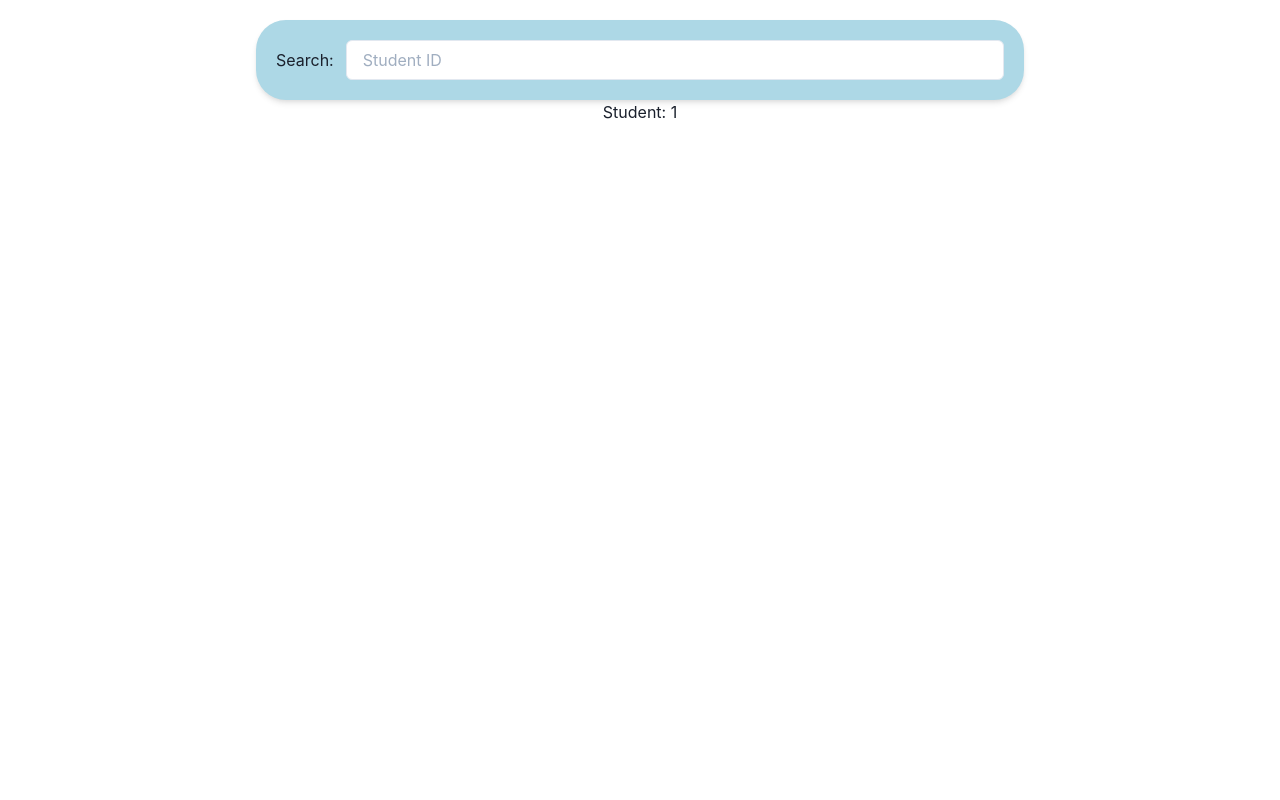
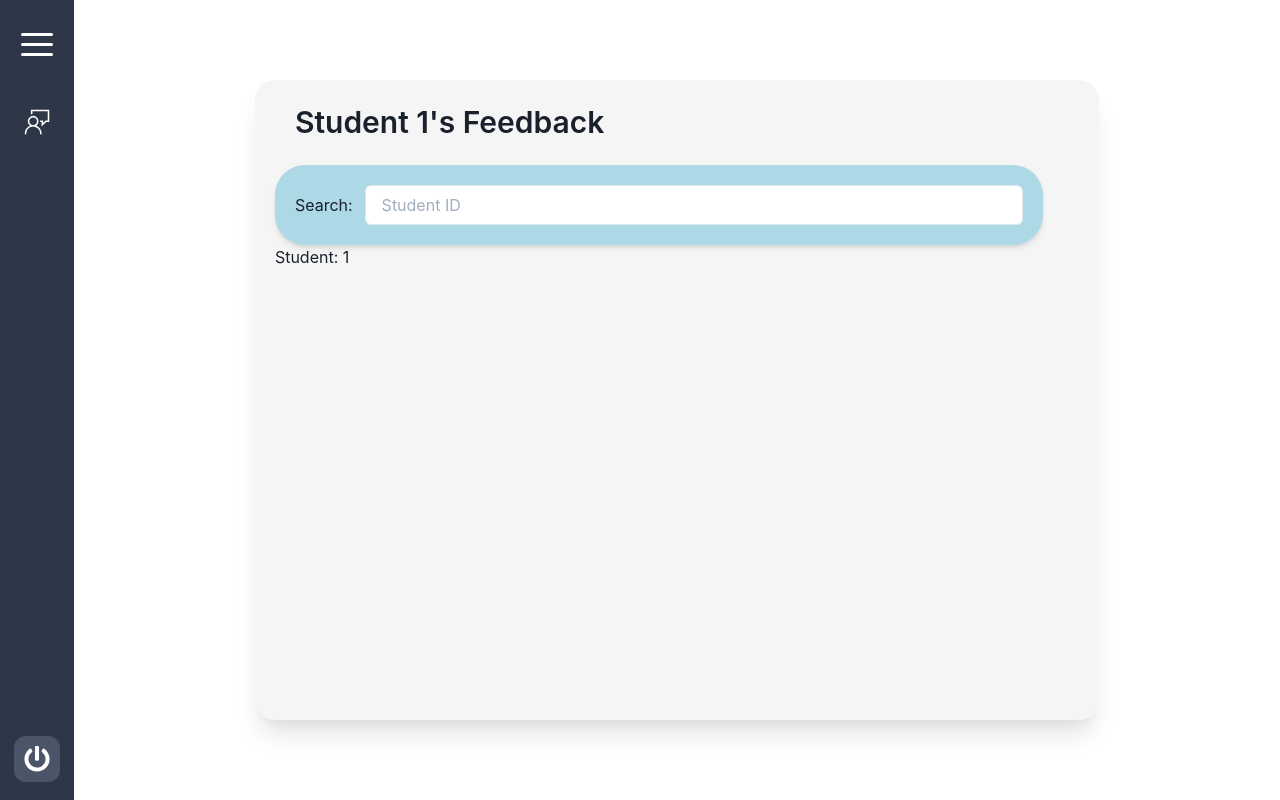
Before and after one commit to kahkoii/Simulated-Ratings-Microservice, a React (Create React App) app in the folder frontend/: page /feedback/1 in a window 1280 px wide. Built offline with nearby package versions, Linux system fonts and the light colour scheme.

Commit message:
feat: create navbar and refactored layout style

```diff
--- a/frontend/package.json
+++ b/frontend/package.json
@@ -15,8 +15,10 @@
     "@types/react-dom": "^17.0.11",
     "axios": "^0.25.0",
     "framer-motion": "5",
+    "hamburger-react": "^2.4.1",
     "react": "^17.0.2",
     "react-dom": "^17.0.2",
+    "react-icons": "^4.3.1",
     "react-router-dom": "^6.2.1",
     "react-scripts": "5.0.0",
     "typescript": "^4.5.4",
--- a/frontend/src/components/RatingsReceived.tsx
+++ b/frontend/src/components/RatingsReceived/RatingsReceived.tsx
@@ -1,7 +1,7 @@
 import { Flex, Text } from "@chakra-ui/react";
 import { useEffect, useState } from "react";
-import { apiGetRatings } from "../endpoints/ratings";
-import { IRating } from "../interfaces";
+import { apiGetRatings } from "../../endpoints/ratings";
+import { IRating } from "../../interfaces";
 
 interface Props {
   studentId: string;
--- /dev/null
+++ b/frontend/src/components/SideNavbar/SideNavIconLink.tsx
@@ -0,0 +1,38 @@
+import { Flex, Tooltip } from "@chakra-ui/react";
+import { NavLink } from "react-router-dom";
+
+interface SideNavIconLinkProps {
+  to: string;
+  icon: JSX.Element;
+  tooltipMsg?: string;
+}
+
+const SideNavIconLink: React.FC<SideNavIconLinkProps> = (props) => {
+  const { to, tooltipMsg, icon } = props;
+  return (
+    <Flex borderRadius="12px" overflow="hidden" _hover={{ bg: "gray.900" }}>
+      <Tooltip
+        hasArrow
+        bg="gray.300"
+        color="black"
+        label={tooltipMsg}
+        placement="right"
+      >
+        <NavLink
+          to={to}
+          style={({ isActive }) => ({
+            width: "100%",
+            color: isActive ? "#2d3748" : "white",
+            background: isActive ? "white" : "none",
+            fontSize: "28px",
+            padding: "12px",
+          })}
+        >
+          {icon}
+        </NavLink>
+      </Tooltip>
+    </Flex>
+  );
+};
+
+export default SideNavIconLink;
--- /dev/null
+++ b/frontend/src/components/SideNavbar/SideNavTextLink.tsx
@@ -0,0 +1,42 @@
+import { Flex, Text } from "@chakra-ui/react";
+import { NavLink } from "react-router-dom";
+
+interface SideNavTextLinkProps {
+  to: string;
+  text: string;
+  icon: JSX.Element;
+}
+
+const SideNavTextLink: React.FC<SideNavTextLinkProps> = (props) => {
+  const { to, text, icon } = props;
+  return (
+    <Flex
+      width="100%"
+      paddingLeft="10px"
+      minWidth="210px"
+      borderRadius={{ base: "0px", md: "12px" }}
+      overflow="hidden"
+      _hover={{ bg: "gray.900" }}
+    >
+      <NavLink
+        to={to}
+        style={({ isActive }) => ({
+          width: "100%",
+          color: isActive ? "#2d3748" : "white",
+          background: isActive ? "white" : "none",
+          fontSize: "28px",
+          padding: "12px",
+        })}
+      >
+        <Flex alignItems="center" paddingLeft={{ base: "8vw", md: "6px" }}>
+          {icon}
+          <Text fontSize="16px" marginLeft="12px">
+            {text}
+          </Text>
+        </Flex>
+      </NavLink>
+    </Flex>
+  );
+};
+
+export default SideNavTextLink;
--- /dev/null
+++ b/frontend/src/components/SideNavbar/SideNavbar.tsx
@@ -0,0 +1,184 @@
+import { useState } from "react";
+import { Flex, Text, Avatar } from "@chakra-ui/react";
+import { FaPowerOff } from "react-icons/fa";
+import Hamburger from "hamburger-react";
+import SideNavIconLink from "./SideNavIconLink";
+import SideNavTextLink from "./SideNavTextLink";
+
+interface SideNavbarProps {
+  // Page Name, URL, Icon Component
+  locations: [string, string, JSX.Element][];
+}
+
+const SideNavbar: React.FC<SideNavbarProps> = (props) => {
+  const { locations } = props;
+  const [isMenuOpen, setMenuState] = useState(false);
+  // PLACEHOLDER VALUES
+  const name = "T024681012";
+
+  // TODO
+  const power = (): void => {
+    // eslint-disable-next-line no-console
+    console.log("power button clicked");
+  };
+
+  return !isMenuOpen ? (
+    // Closed Navbar
+    <Flex
+      bgColor="gray.700"
+      position="fixed"
+      minWidth="70px"
+      alignItems="center"
+      flexDirection={{ base: "row", md: "column" }}
+      height={{ base: "auto", md: "100%" }}
+      width={{ base: "100%", md: "auto" }}
+      zIndex="10"
+    >
+      {/* Hamburger Container */}
+      <Flex
+        margin={{ base: "0", md: "20px 0px 28px 0px" }}
+        position={{ base: "absolute", md: "static" }}
+        right={{ base: "4vw", md: "auto" }}
+      >
+        <Hamburger
+          color="#fff"
+          rounded
+          toggled={isMenuOpen}
+          toggle={setMenuState}
+          label="Show Menu"
+          hideOutline={false}
+        />
+      </Flex>
+      {/* Icon Links Container */}
+      <Flex
+        flexDirection={{ base: "row", md: "column" }}
+        margin-top="30px"
+        gridGap="16px"
+        role="group"
+        alignItems="center"
+        display={{ base: "none", md: "flex" }}
+      >
+        {Array.from(locations, ([pageName, endpoint, component], index) => (
+          <SideNavIconLink
+            key={index}
+            to={endpoint}
+            tooltipMsg={pageName}
+            icon={component}
+          />
+        ))}
+      </Flex>
+      {/* Bottom Section Container */}
+      <Flex
+        marginTop="auto"
+        marginBottom="0"
+        width={{ base: "auto", md: "100%" }}
+        justifyContent="center"
+      >
+        <Flex
+          margin={{ base: "10px 16px", md: "18px 14px" }}
+          bgColor="gray.600"
+          padding="10px"
+          borderRadius="12px"
+          cursor="pointer"
+          onClick={power}
+          _hover={{
+            bgColor: "gray.400",
+          }}
+        >
+          <FaPowerOff color="white" size="26px" />
+        </Flex>
+      </Flex>
+    </Flex>
+  ) : (
+    // Opened Navbar
+    <Flex
+      flexDirection="column"
+      bgColor="gray.700"
+      position="fixed"
+      height="100%"
+      alignItems="center"
+      width={{ base: "100%", md: "auto" }}
+      zIndex="10"
+    >
+      {/* Hamburger Container */}
+      <Flex
+        margin="20px 0px 28px 0px"
+        marginRight={{ md: "62px" }}
+        gridGap="12px"
+      >
+        <Flex position="absolute" right={{ base: "4vw", md: "10px" }}>
+          <Hamburger
+            color="#fff"
+            rounded
+            toggled={isMenuOpen}
+            toggle={setMenuState}
+            label="Show Menu"
+            hideOutline={false}
+          />
+        </Flex>
+      </Flex>
+      {/* Text Links Container */}
+      <Flex
+        flexDirection="column"
+        gridGap="16px"
+        marginTop="48px"
+        role="group"
+        alignItems="center"
+        width={{ base: "100%", md: "auto" }}
+      >
+        {Array.from(locations, ([pageName, endpoint, component], index) => (
+          <SideNavTextLink
+            key={index}
+            to={endpoint}
+            text={pageName}
+            icon={component}
+          />
+        ))}
+      </Flex>
+      {/* Bottom User Section Container */}
+      <Flex
+        marginTop="auto"
+        marginBottom="0"
+        width="100%"
+        bgColor="gray.600"
+        padding="18px 12px"
+        alignItems="center"
+      >
+        <Avatar
+          name={name}
+          alt="Profile Picture"
+          boxSize="38px"
+          borderRadius="30px"
+          marginLeft={{ base: "3vw", md: "0" }}
+        />
+        <Flex
+          flexDirection="column"
+          justifyContent="center"
+          color="white"
+          margin="0px 8px"
+          whiteSpace="nowrap"
+          overflow="hidden"
+        >
+          <Text fontSize="13px">{name}</Text>
+          <Text fontSize="10px" fontWeight="semibold">
+            Student
+          </Text>
+        </Flex>
+        <Flex
+          margin="0 0 0 auto"
+          padding="10px"
+          borderRadius="12px"
+          cursor="pointer"
+          onClick={power}
+          _hover={{
+            bgColor: "gray.400",
+          }}
+        >
+          <FaPowerOff color="white" size="26px" />
+        </Flex>
+      </Flex>
+    </Flex>
+  );
+};
+
+export default SideNavbar;
--- a/frontend/src/pages/Layout.tsx
+++ b/frontend/src/pages/Layout.tsx
@@ -1,19 +1,46 @@
-import { Flex } from "@chakra-ui/react";
-import { Outlet } from "react-router-dom";
-import Searchbar from "../components/Searchbar";
+import { Flex, Text } from "@chakra-ui/react";
+import { useParams, Outlet } from "react-router-dom";
+import { VscFeedback } from "react-icons/vsc";
+import Searchbar from "../components/Searchbar/Searchbar";
+import SideNavbar from "../components/SideNavbar/SideNavbar";
 
-const Layout: React.FC = () => (
-  <Flex h="100vh" flexDirection="column">
+const Layout: React.FC = () => {
+  const { studentId } = useParams<{ studentId?: string }>();
+  const locations: [string, string, JSX.Element][] = [
+    // Params: Page Name, Endpoint, Icon
+    ["Feedback", "feedback", <VscFeedback />],
+  ];
+  return (
+    <Flex h="100vh">
+      <SideNavbar locations={locations} />
       <Flex
-      flexDirection="column"
-      flexGrow={1}
-      bg="neutral.100"
+        justifyContent="center"
         alignItems="center"
+        marginTop={{ base: "66px", md: "0" }}
+        marginLeft={{ base: "0", md: "74px" }}
+        w="100%"
+        h="100%"
       >
+        <Flex
+          flexDir="column"
+          height="80%"
+          width="70%"
+          borderRadius="20px"
+          boxShadow="xl"
+          bgColor="#f5f5f5"
+          padding="20px"
+        >
+          <Text fontWeight="semibold" fontSize="3xl" paddingLeft="20px">
+            {studentId === undefined
+              ? "My Feedback"
+              : `Student ${studentId}'s Feedback`}
+          </Text>
           <Searchbar />
           <Outlet />
         </Flex>
       </Flex>
+    </Flex>
   );
+};
 
 export default Layout;
--- a/frontend/src/pages/SelfFeedback.tsx
+++ b/frontend/src/pages/SelfFeedback.tsx
@@ -1,5 +1,5 @@
 import { Flex, Text } from "@chakra-ui/react";
-import RatingsReceived from "../components/RatingsReceived";
+import RatingsReceived from "../components/RatingsReceived/RatingsReceived";
 
 const SelfFeedback: React.FC<{ studentId: string }> = (props) => {
   const { studentId } = props;
```
Also changed, not shown: frontend/src/components/Searchbar/Searchbar.tsx (renamed from frontend/src/components/Searchbar.tsx), 1 other file (tests, documents, lock files or other folders). Lines whose indentation alone changed are shown as unchanged.
